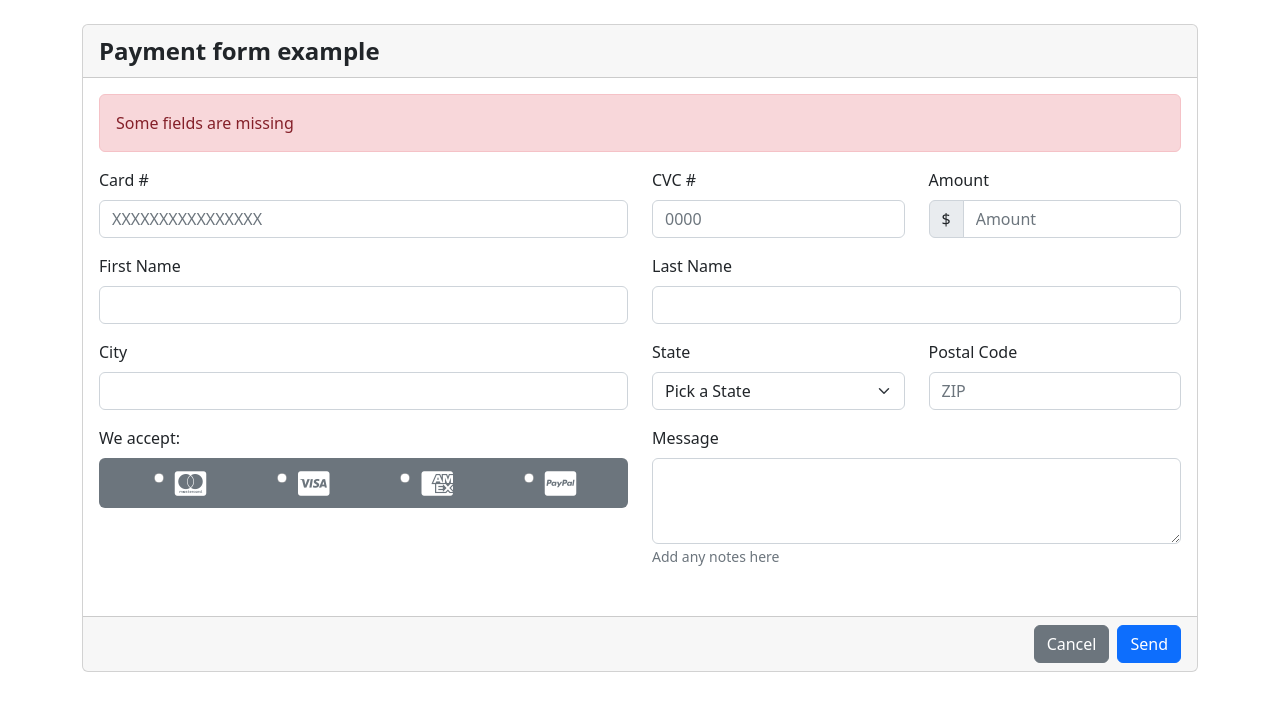
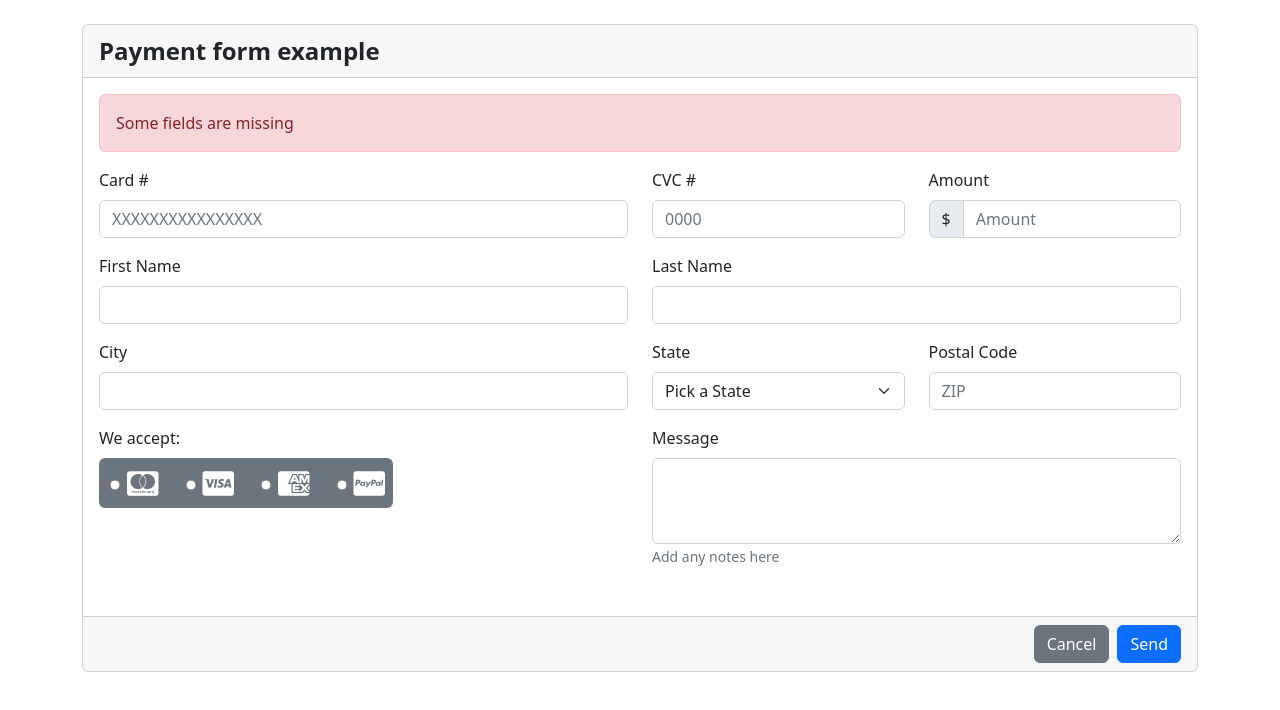
Before and after one commit to 4GeeksAcademy/Form-with-Boostrap_JenifferGenoves, a plain HTML site: page index.html in a window 1280 px wide. Drawn offline with nearby package versions, Linux system fonts and the light colour scheme.

Commit message:
Formulario finalizado

```diff
--- a/index.html
+++ b/index.html
@@ -76,38 +76,41 @@
                     </div>
                     <div class="row mb-3">
                         <div class="col-md-6">
-                            <label class="form-label d-block mb-2">We accept:</label>
-                            <div class="bg-secondary rounded text-white mx-auto px-2 py-2 w-auto">
-                                <div class="d-flex justify-content-evenly align-items-center gap-4">
-                                    <div class="form-check mb-0">
-                                        <input class="form-check-input" type="radio" name="cardType" id="mastercard"
-                                            required style="scale: 0.6;">
+                            <label class="form-label mb-2">We accept:</label>
+                            <!--Arreglo de Bg-->
+                            <div class="d-flex w-100">
+                                <div class="bg-secondary rounded text-white px-2 py-2 d-flex justify-content-start">
+                                    <div class="d-flex justify-content-evenly gap-4">
+                                        <div class="form-check mb-0 d-flex align-items-center">
+                                            <input class="form-check-input me-1" type="radio" name="cardType"
+                                                id="mastercard" required style="scale: 0.6;">
                                             <label class="form-check-label mt-1" for="mastercard">
                                                 <i class="fa-brands fa-cc-mastercard fs-3"></i>
                                             </label>
                                         </div>
-                                    <div class="form-check mb-0">
-                                        <input class="form-check-input" type="radio" name="cardType" id="visa"
-                                            style="scale: 0.6" ;>
+                                        <div class="form-check mb-0 d-flex align-items-center">
+                                            <input class="form-check-input me-1" type="radio" name="cardType" id="visa"
+                                                style="scale: 0.6;">
                                             <label class="form-check-label mt-1" for="visa">
                                                 <i class="fa-brands fa-cc-visa fs-3"></i>
                                             </label>
                                         </div>
-                                    <div class="form-check mb-0">
-                                        <input class="form-check-input" type="radio" name="cardType" id="cc-amex"
-                                            style="scale: 0.6" ;>
+                                        <div class="form-check mb-0 d-flex align-items-center">
+                                            <input class="form-check-input me-1" type="radio" name="cardType" id="cc-amex"
+                                                style="scale: 0.6;">
                                             <label class="form-check-label mt-1" for="cc-amex">
                                                 <i class="fa-brands fa-cc-amex fs-3"></i>
                                             </label>
                                         </div>
-                                    <div class="form-check mb-0">
-                                        <input class="form-check-input" type="radio" name="cardType" id="paypal"
-                                            style="scale: 0.6" ;>
+                                        <div class="form-check mb-0 d-flex align-items-center">
+                                            <input class="form-check-input me-1" type="radio" name="cardType" id="paypal"
+                                                style="scale: 0.6;">
                                             <label class="form-check-label mt-1" for="paypal">
                                                 <i class="fa-brands fa-cc-paypal fs-3"></i>
                                             </label>
                                         </div>
                                         <!--Text Area-->
+                                    </div>
                                 </div>
                             </div>
                         </div>
```
Lines whose indentation alone changed are shown as unchanged.
